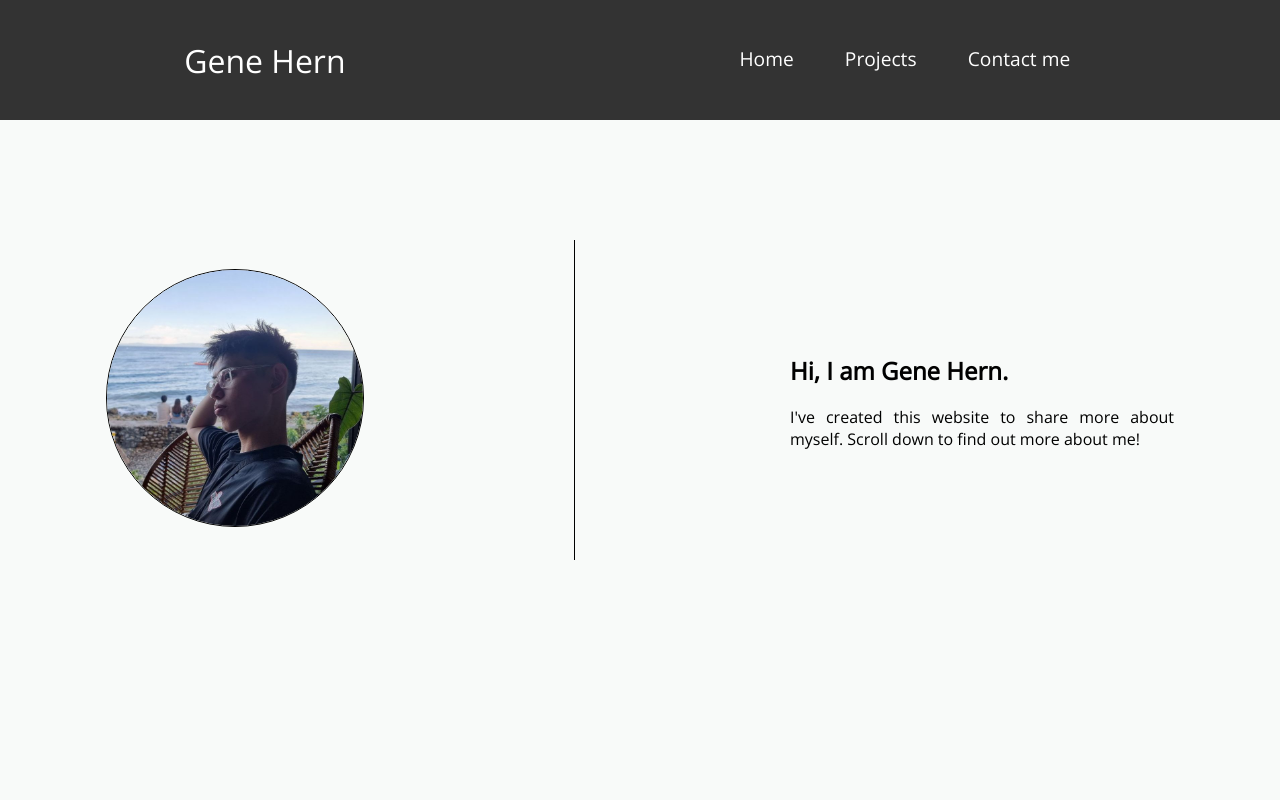
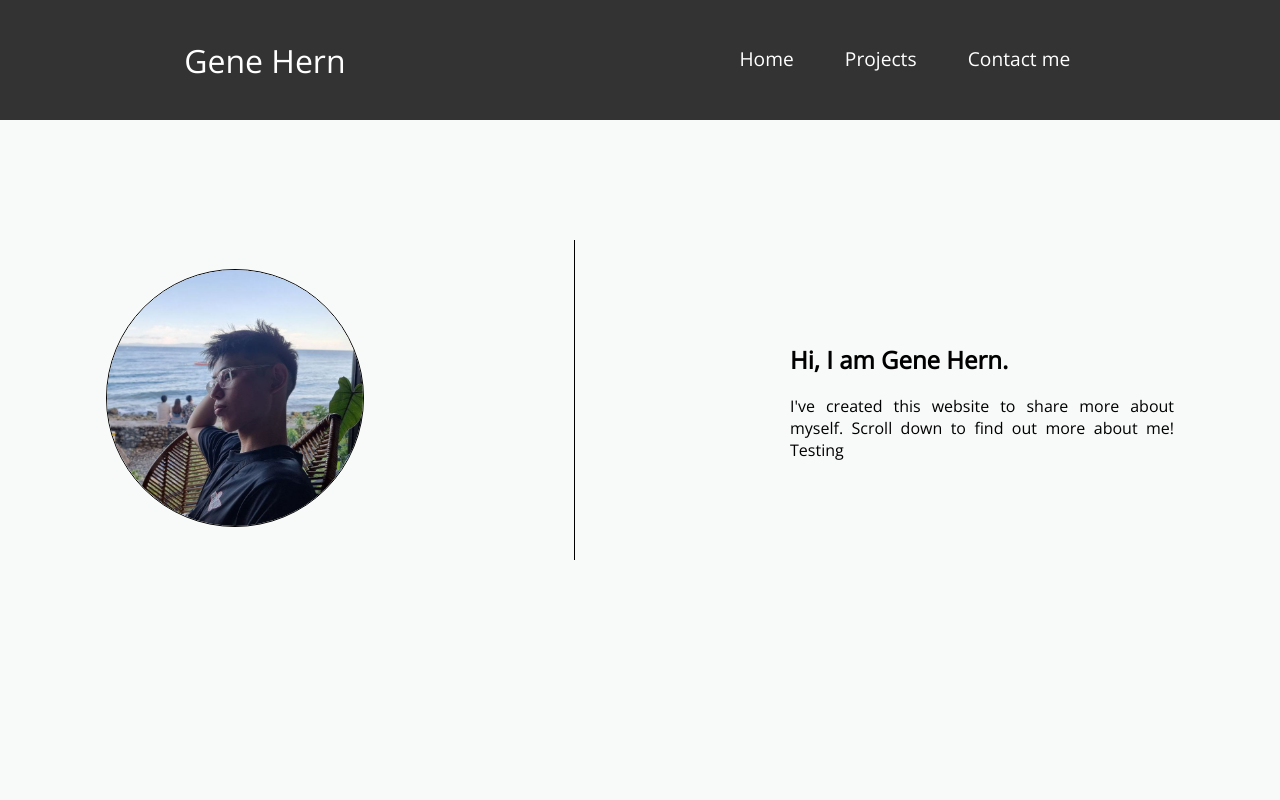
Before and after one commit to genehern/portfolio_website, a React (Create React App) app: page / in a window 1280 px wide. Shown: the top 800 px of the page. Built offline with nearby package versions, Linux system fonts and the light colour scheme.

Commit message:
Update home.js

```diff
--- a/src/page/home.js
+++ b/src/page/home.js
@@ -16,7 +16,7 @@ function Home() {
       <div className='wordDiv'>
         <h2>Hi, I am Gene Hern.</h2>
         <p>
-         I've created this website to share more about myself. Scroll down to find out more about me!
+         I've created this website to share more about myself. Scroll down to find out more about me! Testing
          </p>
          </div>
     </div>
```
